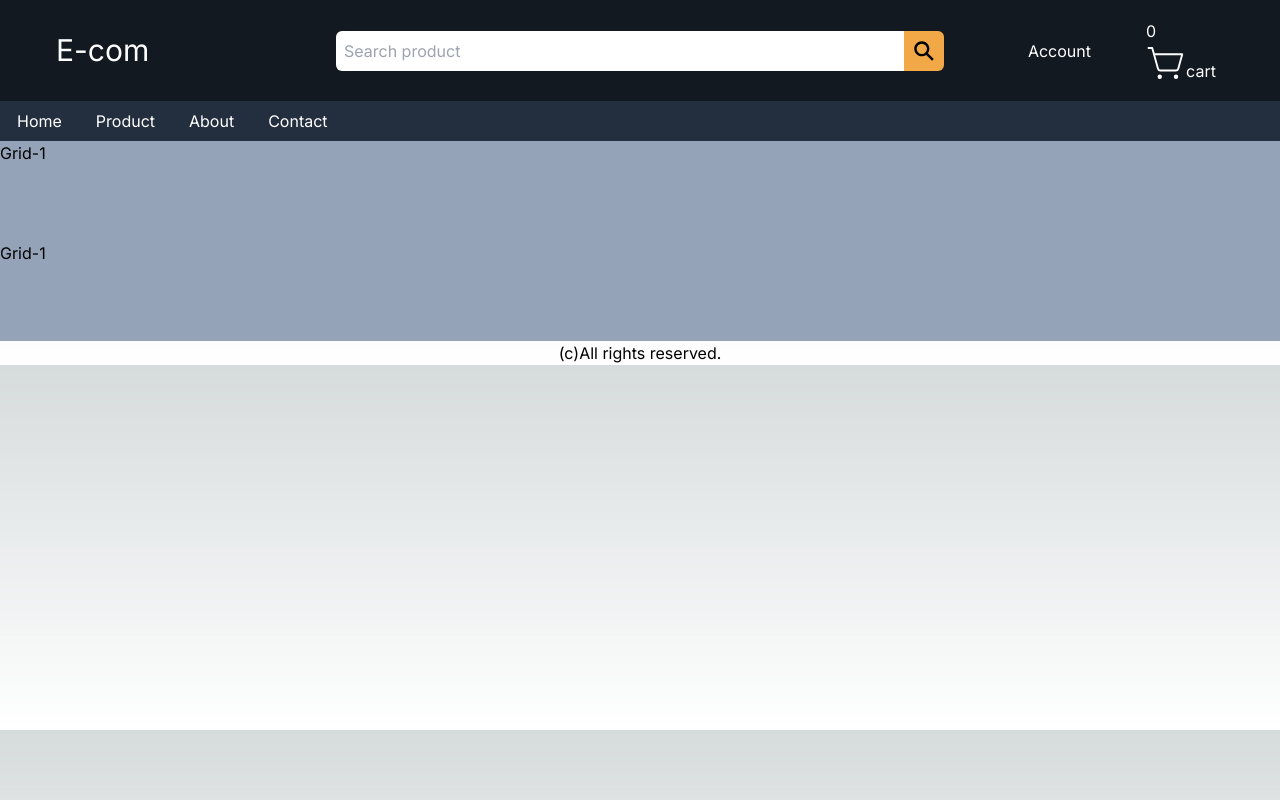
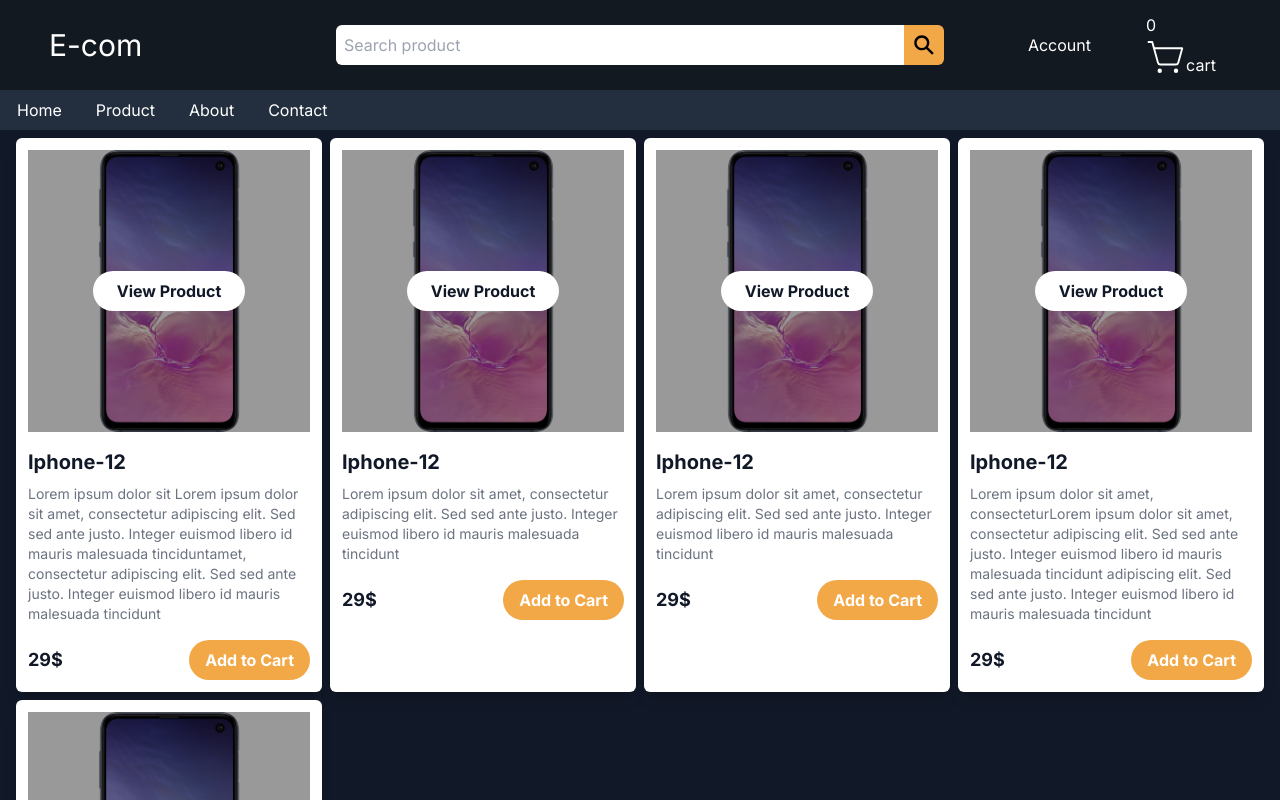
Before and after one commit to Akhil76/e-commerce-by-nextjs, a Next.js app: page / in a window 1280 px wide. Shown: the top 800 px of the page. Built offline with nearby package versions, Linux system fonts and the light colour scheme.

Commit message:
adding product card

```diff
--- a/app/(customer)/layout.js
+++ b/app/(customer)/layout.js
@@ -8,7 +8,7 @@
         <div className="">
             <Header />
             <Navigation />
-            <div>{children}</div>
+            <main>{children}</main>
             <Footer />
         </div>
     );
--- a/app/(customer)/page.js
+++ b/app/(customer)/page.js
@@ -1,14 +1,68 @@
+import Image from "next/image";
+
+const products = [
+  {
+    Name: "Iphone-12",
+    Description: "Lorem ipsum dolor sit Lorem ipsum dolor sit amet, consectetur adipiscing elit. Sed sed ante justo. Integer euismod libero id mauris malesuada tinciduntamet, consectetur adipiscing elit. Sed sed ante justo. Integer euismod libero id mauris malesuada tincidunt",
+    Img: "/samsung.jpg",
+    Price: "29$"
+  },
+  {
+    Name: "Iphone-12",
+    Description: "Lorem ipsum dolor sit amet, consectetur adipiscing elit. Sed sed ante justo. Integer euismod libero id mauris malesuada tincidunt",
+    Img: "/samsung.jpg",
+    Price: "29$"
+  },
+  {
+    Name: "Iphone-12",
+    Description: "Lorem ipsum dolor sit amet, consectetur adipiscing elit. Sed sed ante justo. Integer euismod libero id mauris malesuada tincidunt",
+    Img: "/samsung.jpg",
+    Price: "29$"
+  },
+  {
+    Name: "Iphone-12",
+    Description: "Lorem ipsum dolor sit amet, consecteturLorem ipsum dolor sit amet, consectetur adipiscing elit. Sed sed ante justo. Integer euismod libero id mauris malesuada tincidunt adipiscing elit. Sed sed ante justo. Integer euismod libero id mauris malesuada tincidunt",
+    Img: "/samsung.jpg",
+    Price: "29$"
+  },
+  {
+    Name: "Iphone-12",
+    Description: "Lorem ipsum dolor sit amet, consectetur adipiscing elit. Sed sed ante justo. Integer euismod libero id mauris malesuada tincidunt",
+    Img: "/samsung.jpg",
+    Price: "29$"
+  },
+
+]
+
+
 
 
 export default function Client() {
-    return (
-      <div className="Grid sm:grid-cols-2">
-        <div className="bg-slate-400 min-h-[100px]">
-          <h1>Grid-1</h1>
-        </div>
-        <div className="bg-slate-400 min-h-[100px]">
-          <h1>Grid-1</h1>
+  return (
+    <div class="bg-gray-900 py-2 min-h-screen">
+      <div class="container mx-auto px-4">
+        <div class="grid grid-cols-1 md:grid-cols-3 lg:grid-cols-4 gap-2">
+          {
+            products.map((item) => (
+              <div class="bg-white rounded-md shadow-lg p-3">
+                <div class="relative overflow-hidden">
+                  <img class="object-cover w-full h-full" src={item.Img} alt="Product" />
+                  <div class="absolute inset-0 bg-black opacity-40"></div>
+                  <div class="absolute inset-0 flex items-center justify-center">
+                    <button class="bg-white text-gray-900 py-2 px-6 rounded-full font-bold hover:bg-gray-300">View Product</button>
+                  </div>
+                </div>
+                <h3 class="text-xl font-bold text-gray-900 mt-4">{item.Name}</h3>
+                <p class="text-gray-500 text-sm mt-2">{item.Description}</p>
+                <div class="flex items-center justify-between mt-4 ">
+                  <span class="text-gray-900 font-bold text-lg">{item.Price}</span>
+                  <button class="bg-[#F3A847] text-white py-2 px-4 rounded-full font-bold hover:bg-[#bb7111]">Add to Cart</button>
+                </div>
+              </div>
+            ))
+          }
         </div>
       </div>
-    );
-  }
+    </div>
+  );
+}
--- a/app/components/Header.js
+++ b/app/components/Header.js
@@ -9,7 +9,11 @@
     <div className="bg-[#131921] text-white py-1">
       <div className="flex items-center justify-between w-[95%] mx-auto">
         <div className="w-[20%]">
-          <h1 className="text-grey-400 text-[30px] p-6"><Link href="/">E-com</Link></h1>
+          <div className="hover:border border border-transparent hover:border-white p-2">
+            <Link href="/">
+              <h1 className="text-grey-400 text-[30px] p-2">E-com</h1>
+            </Link>
+          </div>
         </div>
         <div className=" w-[50%] flex items-center">
           <input
--- a/app/components/Nav.js
+++ b/app/components/Nav.js
@@ -11,3 +11,24 @@
 </li>
 <li className="p-2 hover:text-red-200"><Link href="/product">Product</Link></li>
 </ul>
+
+
+{
+  products.map((item)=>(
+    <div class="bg-white rounded-lg shadow-lg p-8">
+    <div class="relative overflow-hidden">
+        <img class="object-cover w-full h-full" src={item.Img} alt="Product"/>
+        <div class="absolute inset-0 bg-black opacity-40"></div>
+        <div class="absolute inset-0 flex items-center justify-center">
+            <button class="bg-white text-gray-900 py-2 px-6 rounded-full font-bold hover:bg-gray-300">View Product</button>
+        </div>
+    </div>
+    <h3 class="text-xl font-bold text-gray-900 mt-4">{item.Name}</h3>
+    <p class="text-gray-500 text-sm mt-2">{item.Description}</p>
+    <div class="flex items-center justify-between mt-4">
+        <span class="text-gray-900 font-bold text-lg">{item.Price}</span>
+        <button class="bg-gray-900 text-white py-2 px-4 rounded-full font-bold hover:bg-gray-800">Add to Cart</button>
+    </div>
+</div>
+  ))
+}
```
Also changed, not shown: public/samsung.jpg (added).
